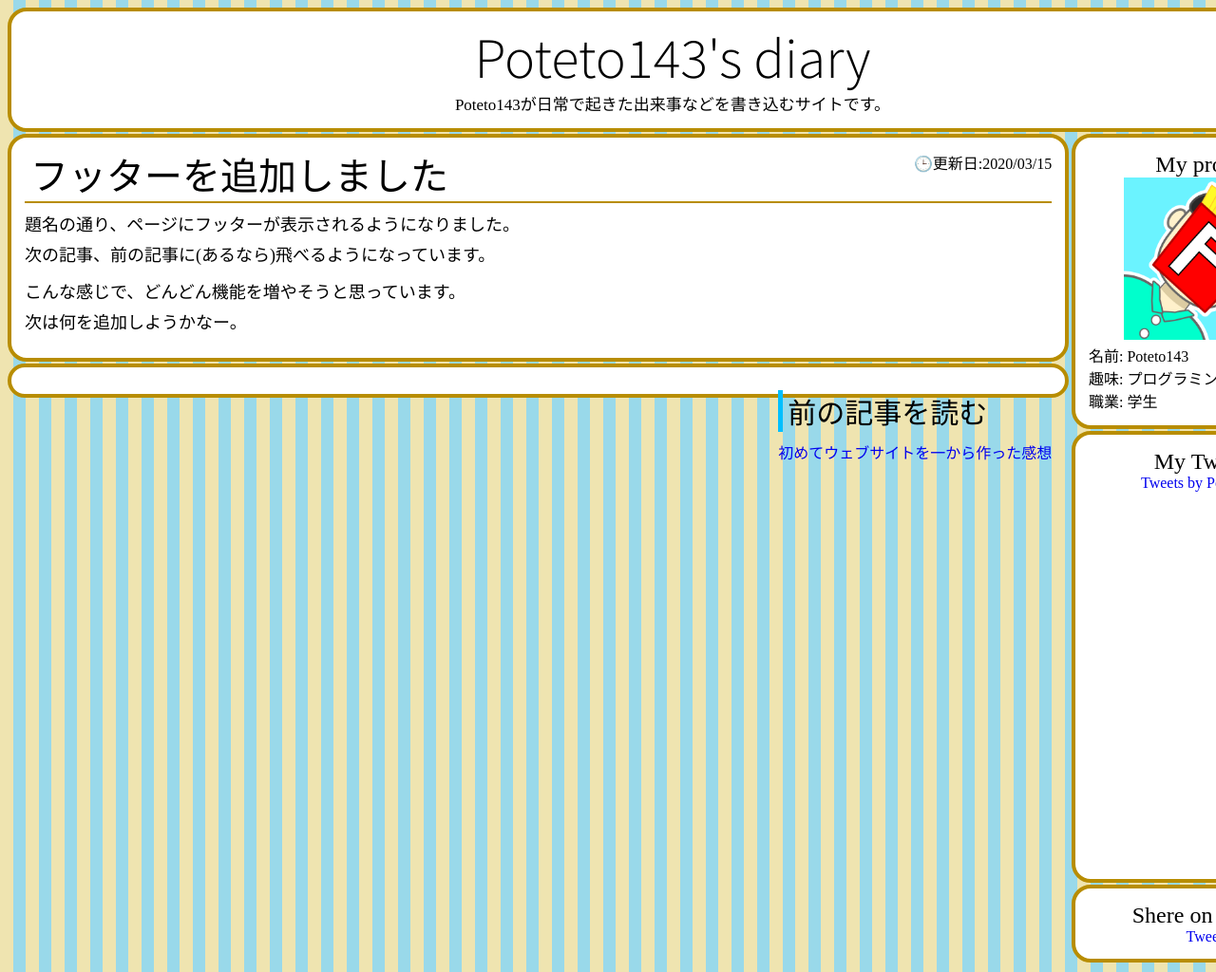
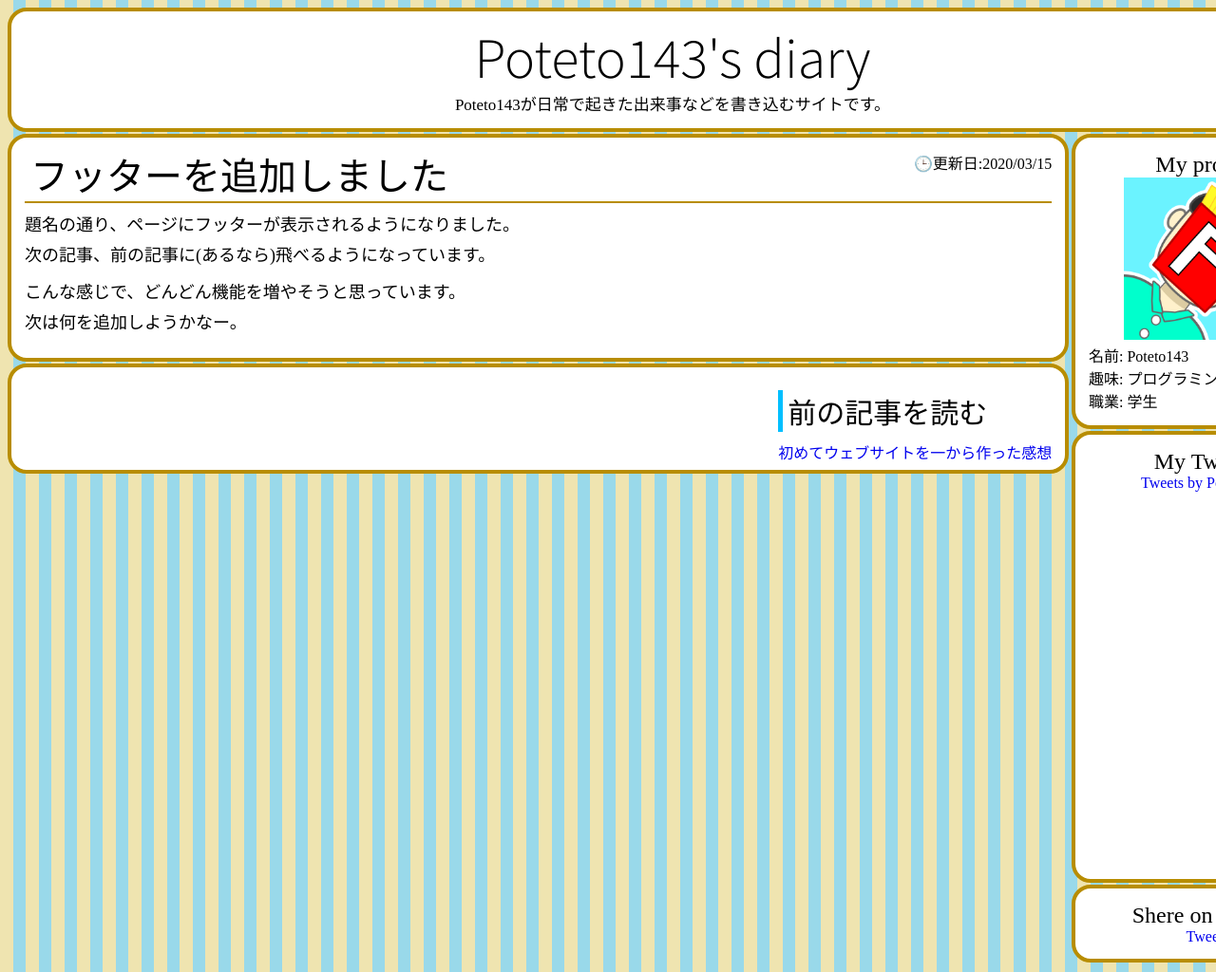
Before and after one commit to Poteto143/Poteto143s_diary, a Jekyll site: the page built from _posts/2020-03-15-add_footer.markdown, in a window 1280 px wide. Shown: the whole page at 95% size. Built offline with Jekyll 4.4.1, drawn with Linux system fonts in a browser that asks for light colours; comment, search, counter and statistics services are not loaded.

```diff
--- a/_includes/footer.html
+++ b/_includes/footer.html
@@ -1,5 +1,5 @@
 <footer>
-    <div class="block">
+    <div class="block" style="height:80px;">
         {%- if page.next -%}
         <div style="float: left;">
             <h2>次の記事を読む</h2>
```
